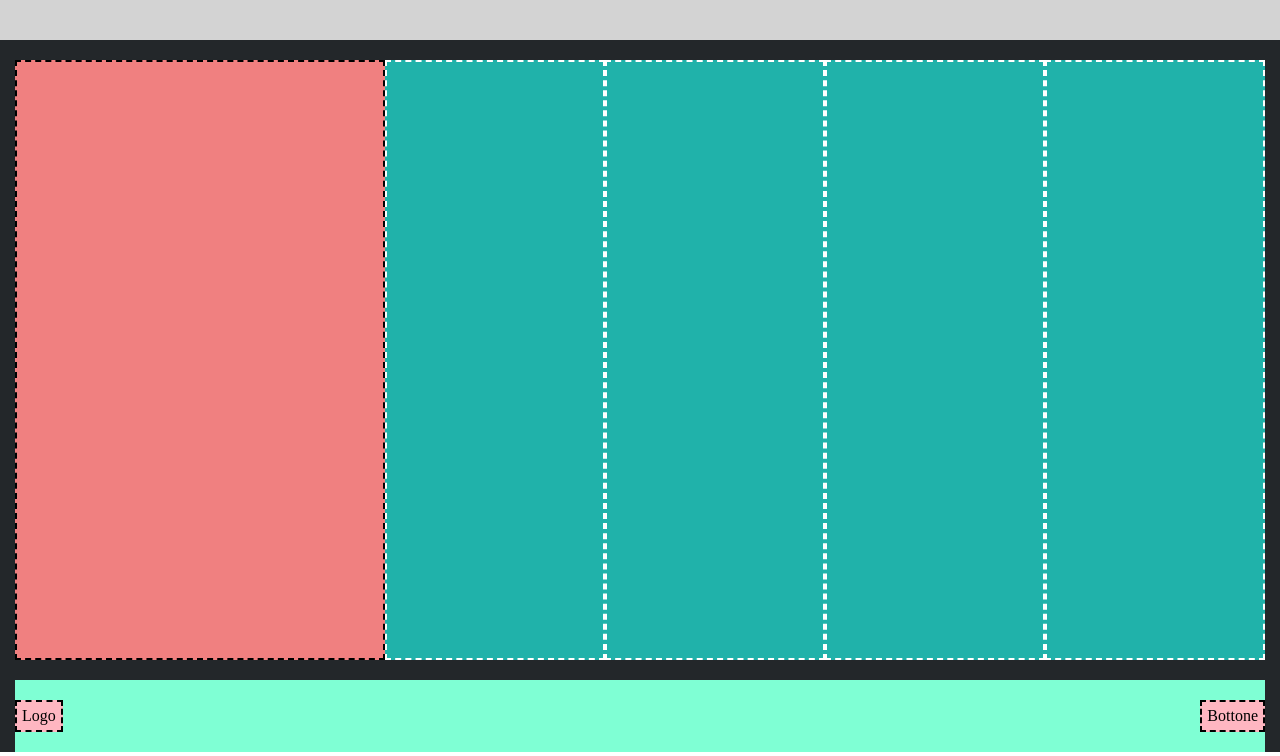
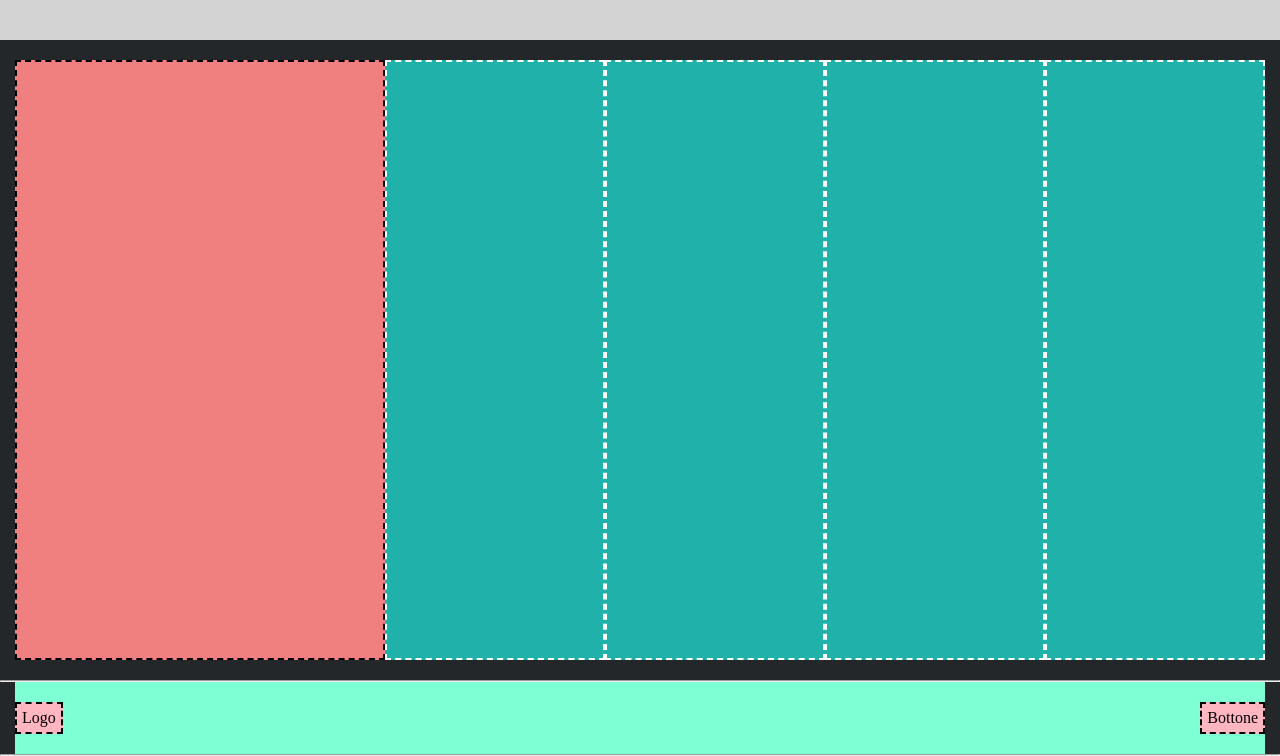
Before and after one commit to danielecarpentiero/htmlcss-struttura-discord, a plain HTML site: page index.html in a window 1280 px wide. Shown: the part 3367-4123 px from the top of the page. Drawn offline with Linux system fonts and the light colour scheme.

Commit message:
fix: footer

```diff
--- a/css/style.css
+++ b/css/style.css
@@ -154,4 +154,8 @@ footer > .container {
   background-color: #ffb6c1;
 }
 
+hr {
+  color: white;
+}
+
 /* /Footer */
--- a/index.html
+++ b/index.html
@@ -55,10 +55,12 @@
         <div class="column debug"></div>
         <div class="column debug"></div>
       </div>
+      <hr />
       <div class="container debug" id="last">
         <div class="info">Logo</div>
         <div class="info">Bottone</div>
       </div>
+      <hr />
     </footer>
     <!-- /Footer -->
   </body>
```
